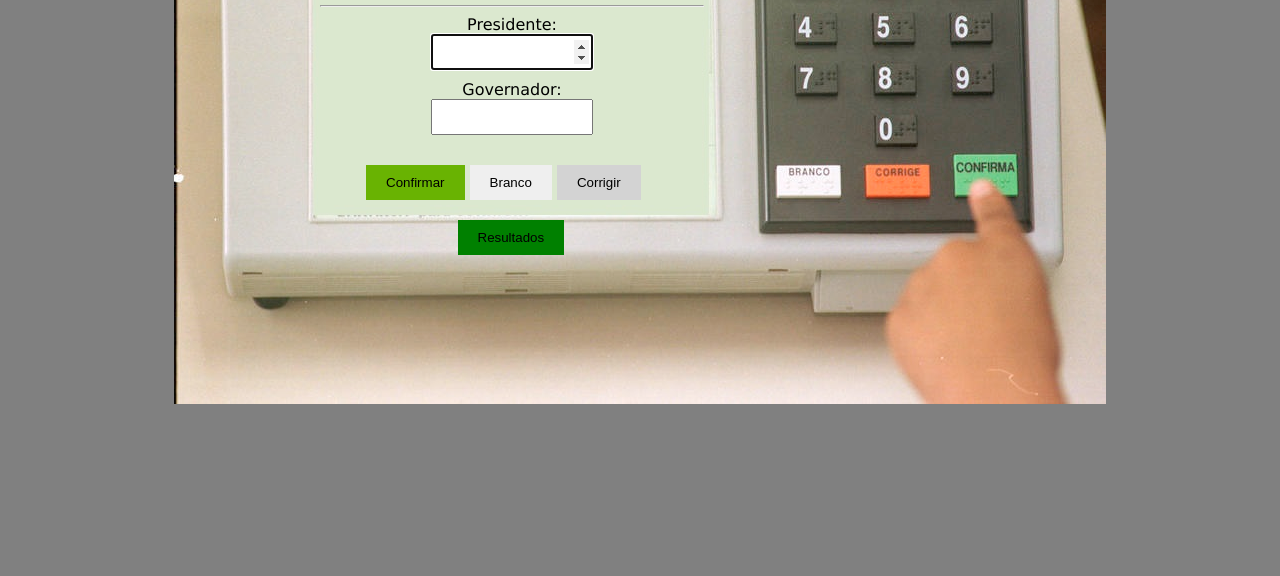
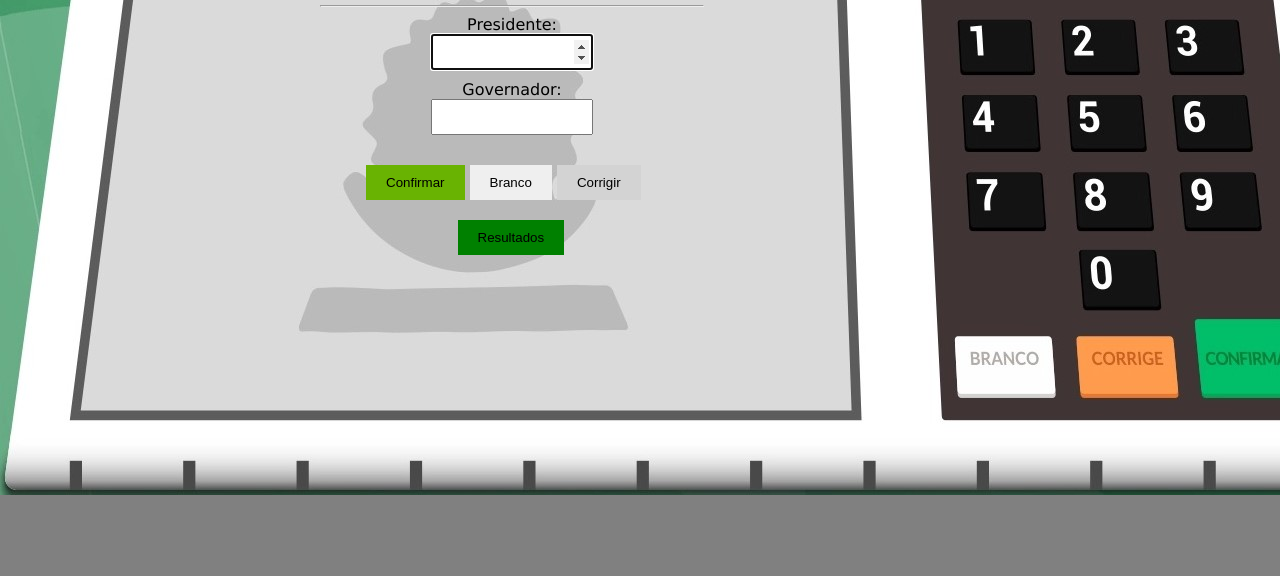
Before and after one commit to JulioSKB/urna, a plain HTML site: page Urna Eletronica/UrnaEletronica/index.html in a window 1280 px wide. Shown: the part 224-800 px from the top of the page. Drawn offline with Linux system fonts and the light colour scheme.

Commit message:
urnaX 1.1

```diff
--- a/Urna Eletronica/UrnaEletronica/index.html
+++ b/Urna Eletronica/UrnaEletronica/index.html
@@ -6,8 +6,9 @@
         <style>
             body{
                 margin: 0;
-                background: url(urna.jpg) no-repeat 50% -10% gray;
+                background: url(urna3.jpg) no-repeat gray;
                 font-family: Verdana, sans-serif;
+
             }
             .conteudo{
                 width: 30%;
```
Also changed, not shown: Urna Eletronica/UrnaEletronica/urna2.jpg (added), Urna Eletronica/UrnaEletronica/urna3.jpg (added).
